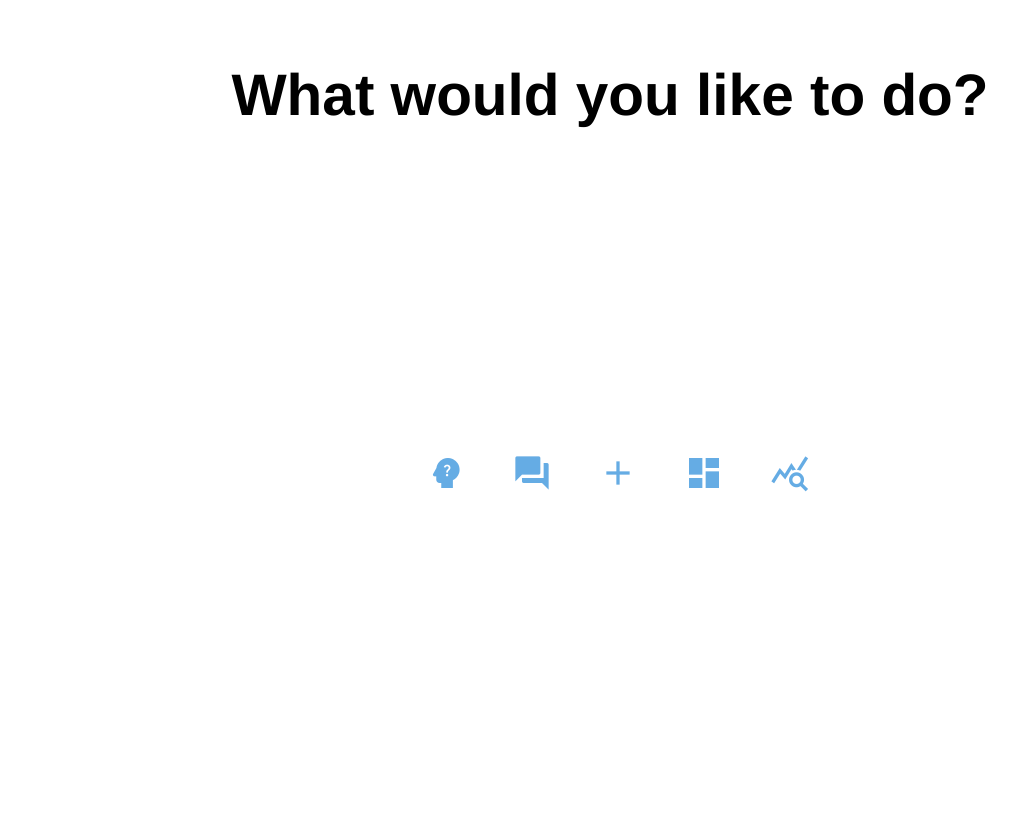
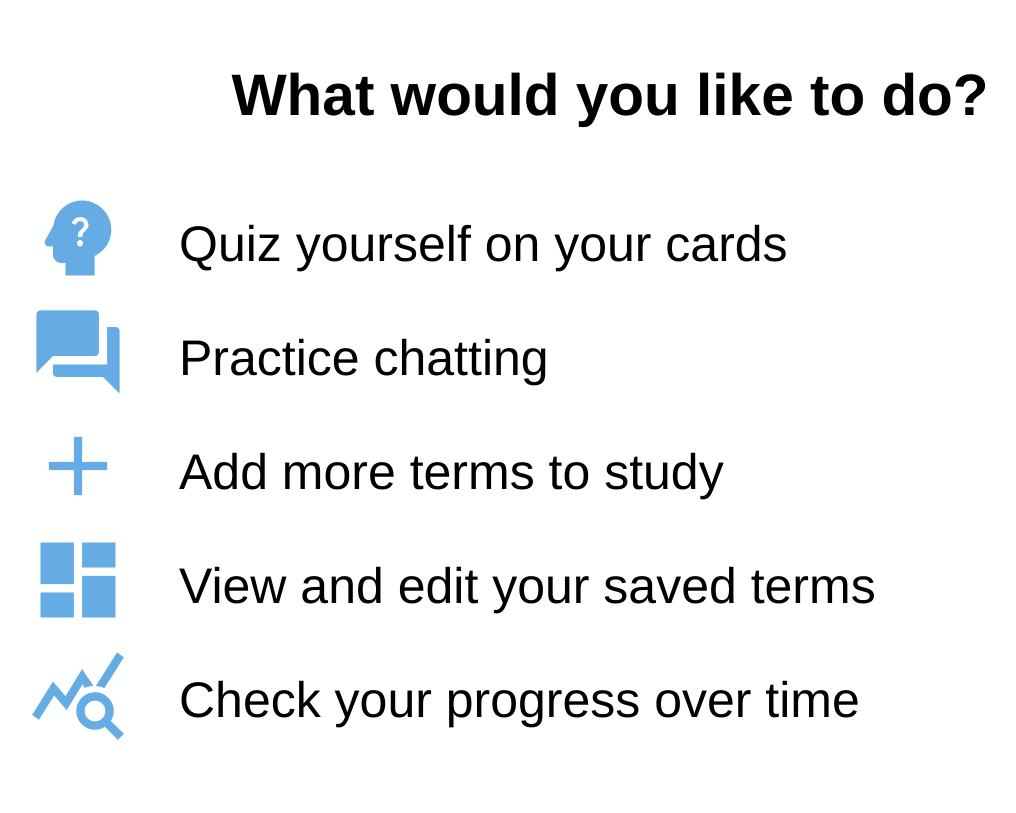
Before and after one commit to lexiekwu/immersion_assist, a Flask app: page / in a window 1280 px wide. Shown: the part 303-1116 px from the top of the page, without its empty margins (30-1046 px from the left). Before the commit the page ends 795 px from the top, so only its background shows below. Run offline with Flask 2, Linux system fonts and the light colour scheme; the visitor is signed in with stand-in values (Sample User, id 1); parts of the project's set-up code (start-up, migrations or seed data) failed here and were passed over.

Commit message:
make login page more actionable

```diff
--- a/main.py
+++ b/main.py
@@ -38,7 +38,11 @@ def login():
     # if you came from somewhere within the app, direct
     # back to what you were trying to do
     referrer_url = urlparse(request.referrer)
-    if referrer_url.hostname == request.host.split(":")[0]:
+    if (
+        referrer_url.hostname == request.host.split(":")[0]
+        and "login" not in request.referrer
+        and "signup" not in request.referrer
+    ):
         return redirect(request.referrer)
 
     return render_template("index.html")
--- a/static/style.css
+++ b/static/style.css
@@ -82,19 +82,28 @@ table {
   border-collapse: collapse;
 }
 
-td,
-tr {
-  border: 1px solid;
-  padding: 0.4em;
+.nav_footer a,
+.index_action a {
+  color: var(--medium-blue);
+  cursor: pointer;
+  text-decoration: none;
+}
+
+.index_action tr td {
+  border: 0px;
+  font-size: 1em;
+  padding-left: 1em;
+  text-align: left;
+}
+
+.index_action a {
+  font-size: 2em;
 }
 
 .nav_footer a {
-  color: var(--medium-blue);
   font-size: 5vh;
-  cursor: pointer;
+  margin-top: 1.5vh;
   padding: 0px 2vh;
-  margin-top: 1.5vh;
-  text-decoration: none;
 }
 
 .nav_footer {
--- a/templates/index.html
+++ b/templates/index.html
@@ -22,13 +22,28 @@
 
   <body>
     <h3>What would you like to do?</h3>
+
+    <table class="index_action">
+      <tr>
+        <td><a class="material-icons" href="/quiz">psychology_alt</a></td>
+        <td>Quiz yourself on your cards</td>
+      </tr>
+      <tr>
+        <td><a class="material-icons" href="/chat">forum</a></td>
+        <td>Practice chatting</td>
+      </tr>
+      <tr>
+        <td><a class="material-icons" href="/new">add</a></td>
+        <td>Add more terms to study</td>
+      </tr>
+      <tr>
+        <td><a class="material-icons" href="/terms">dashboard</a></td>
+        <td>View and edit your saved terms</td>
+      </tr>
+      <tr>
+        <td><a class="material-icons" href="/stats">query_stats</a></td>
+        <td>Check your progress over time</td>
+      </tr>
+    </table>
   </body>
-
-  <div class="nav_footer">
-    <a class="material-icons" href="/quiz">psychology_alt</a>
-    <a class="material-icons" href="/chat">forum</a>
-    <a class="material-icons" href="/new">add</a>
-    <a class="material-icons" href="/terms">dashboard</a>
-    <a class="material-icons" href="/stats">query_stats</a>
-  </div>
 </html>
--- a/todo.txt
+++ b/todo.txt
@@ -1,4 +1,3 @@
-- make login page more actionable
 - more languages than Chinese
 - store API-called items in dbs
 - help pages
@@ -65,3 +64,4 @@ done
 * better stats
 * daily knowledge factor + populate in stats
 * clean up chat and add entrypoint
+* make login page more actionable
```
